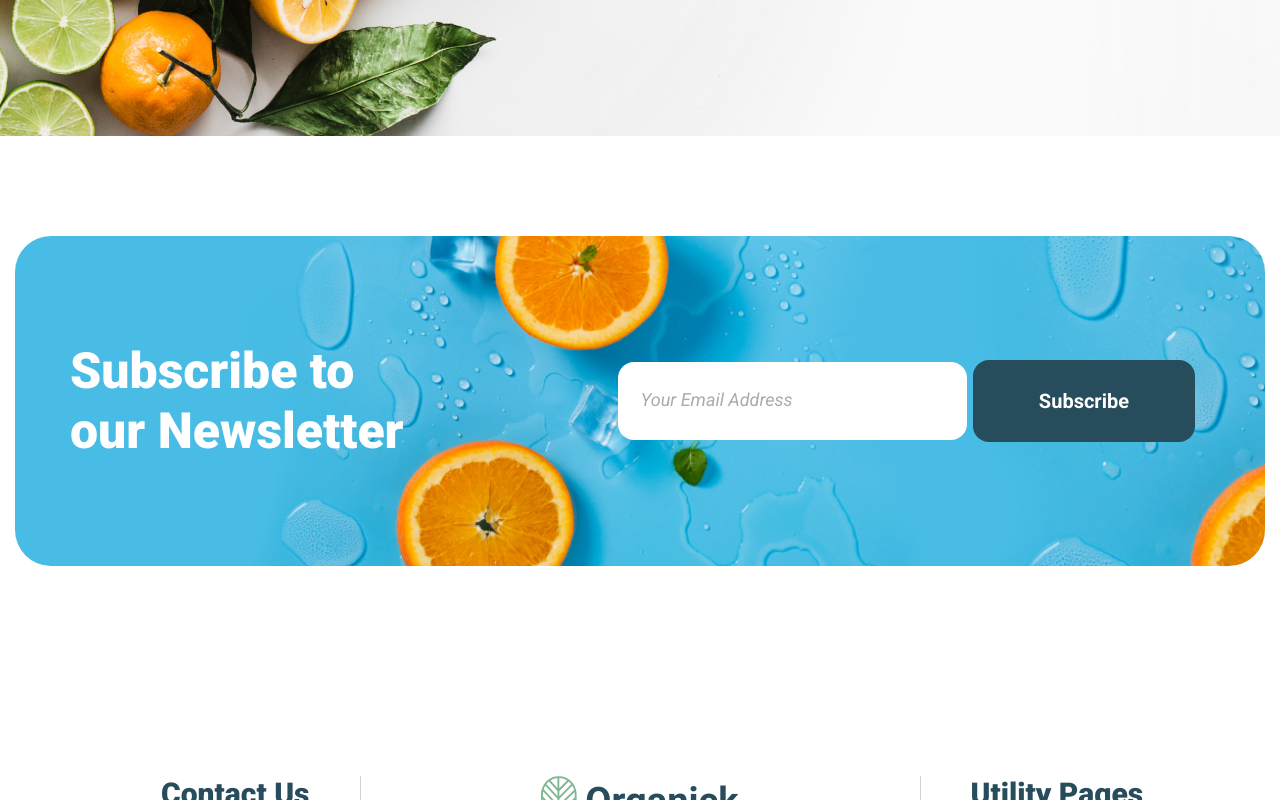
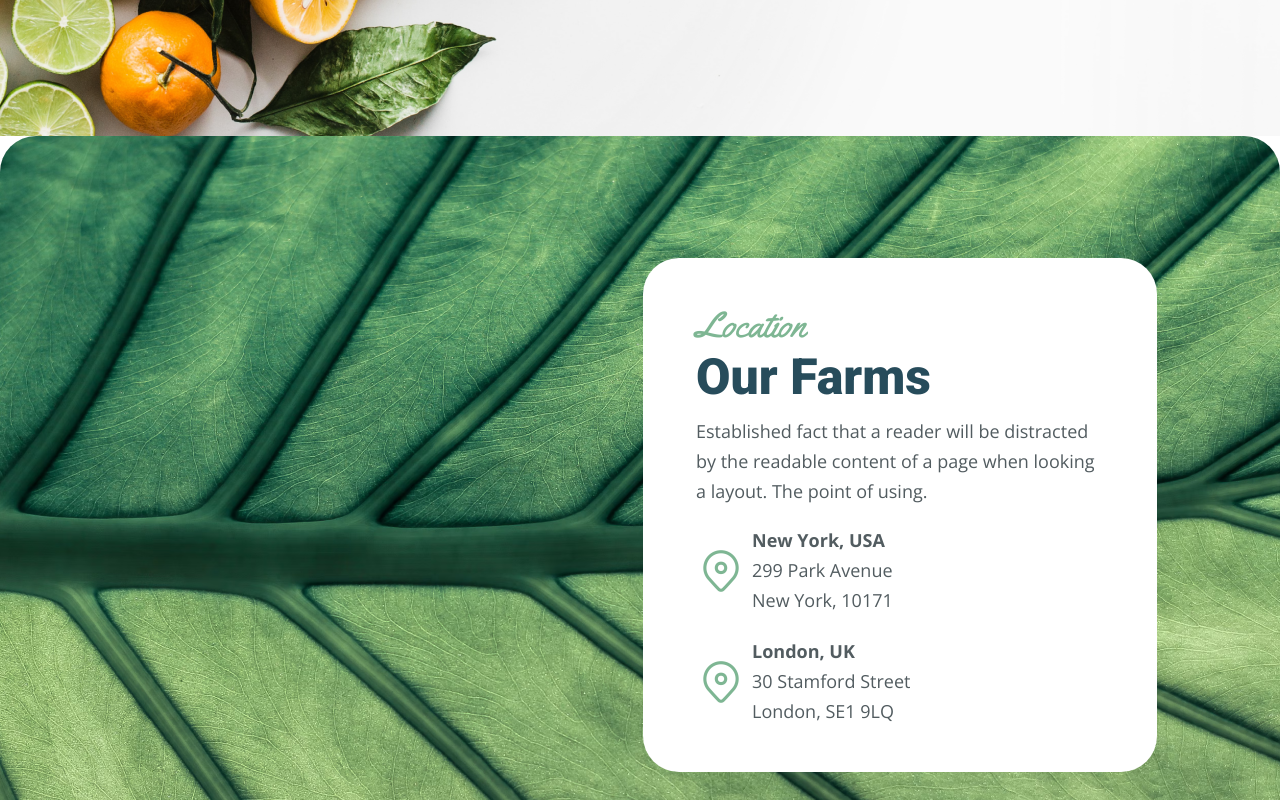
Before and after one commit to Anikonov-A/hillel_diploma_project, a React (Create React App) app: page /contacts in a window 1280 px wide. Shown: the part 520-1320 px from the top of the page. Built offline with nearby package versions, Linux system fonts and the light colour scheme.

Commit message:
Much to write. To make a long story short - did a lot )))

```diff
--- /dev/null
+++ b/src/common/locations.jsx
@@ -0,0 +1,4 @@
+export const locations = [
+    {city: 'New York', country: 'USA', address: '299 Park Avenue New York, 10171'},
+    {city: 'London', country: 'UK', address: '30 Stamford Street London, SE1 9LQ'},
+]
--- a/src/pages/ContactPage/ContactPage.jsx
+++ b/src/pages/ContactPage/ContactPage.jsx
@@ -1,10 +1,11 @@
 import './ContactPage.scss'
 import StyleGuide from "../../components/StyleGuide/StyleGuide";
-
+import LocationSection from './LocationSection/LocationSection';
 function ContactPage () {
 return(
     <div className="wrapper">
         <StyleGuide titleText="Contact Us" backgroundClass="bg-contact" />
+        <LocationSection></LocationSection>
     </div>
 )
 }
--- /dev/null
+++ b/src/pages/ContactPage/LocationSection/LocationLink/LocationLink.jsx
@@ -0,0 +1,22 @@
+import './LocationLink.scss';
+import {Link} from "react-router-dom";
+import Paragraph from '../../../../components/Paragraph/Paragraph';
+
+function LocationLink ({ country, city, address}) {
+
+    return (
+        <li className="location__place">
+            <Link to="https://www.google.com/maps/@48.49664,35.0552064,12z?authuser=0&entry=ttu" target="_blank">
+                <div className="location__icon">
+                    <img src="./images/locationsection/location-icon.svg" alt="location-icon"/>
+                </div>
+                <div className="location__info">
+                    <Paragraph addClasses="location__city">{city}, {country}</Paragraph>
+                    <div className="location__address">{address}</div>
+                </div>
+            </Link>
+        </li>
+    )
+}
+
+export default LocationLink;
--- /dev/null
+++ b/src/pages/ContactPage/LocationSection/LocationLink/LocationLink.scss
@@ -0,0 +1,32 @@
+.location{
+  &__place{
+    & a{
+      display: flex;
+      justify-content: flex-start;
+      align-items: center;
+      gap: 6px;
+      border-radius: var(--border-radius-button);
+      transition: all .3s ease-in-out;
+      &:hover{
+        background: var(--hover-bg-color);
+      }
+    }
+  }
+  &__city{
+    font-weight: 700;
+  }
+  &__info{
+    max-width: 160px;
+    width: 100%;
+  }
+  &__icon{
+    max-width: 50px;
+    width: 100%;
+  }
+  &__address{
+    font-size: 18px;
+    line-height: 1.65;
+    color: var(--paragraph-color);
+    font-family: 'Open Sans', sans-serif;
+  }
+}
--- /dev/null
+++ b/src/pages/ContactPage/LocationSection/LocationList/LocationList.jsx
@@ -0,0 +1,20 @@
+import './LocationList.scss';
+import {locations} from '../../../../common/locations';
+import LocationLink from '../LocationLink/LocationLink';
+
+function LocationList () {
+    return (
+        <ul className="location__list">
+            {locations.map((location) => (
+                <LocationLink
+                    country={location.country}
+                    key={location.address}
+                    city={location.city}
+                    address={location.address}
+                />
+            ))}
+        </ul>
+    )
+}
+
+export default LocationList;
--- /dev/null
+++ b/src/pages/ContactPage/LocationSection/LocationList/LocationList.scss
@@ -0,0 +1,5 @@
+.location__list{
+  display: flex;
+  flex-direction: column;
+  gap: 22px;
+}
--- /dev/null
+++ b/src/pages/ContactPage/LocationSection/LocationSection.jsx
@@ -0,0 +1,24 @@
+import './LocationSection.scss';
+import Span from '../../../components/Span/Span';
+import Title from '../../../components/Title/Title';
+import Paragraph from '../../../components/Paragraph/Paragraph';
+import LocationList from './LocationList/LocationList';
+function LocationSection () {
+    return (
+        <section className="location">
+            <div className="container">
+                <div className="location__content">
+                    <Span addClasses="location__span">Location</Span>
+                    <Title addClasses="location__title" size={2}>Our Farms</Title>
+                    <Paragraph addClasses="location__desc">
+                        Established fact that a reader will be distracted by the readable content of a page
+                        when looking a layout. The point of using.
+                    </Paragraph>
+                    <LocationList></LocationList>
+                </div>
+            </div>
+        </section>
+    )
+}
+
+export default LocationSection;
--- /dev/null
+++ b/src/pages/ContactPage/LocationSection/LocationSection.scss
@@ -0,0 +1,21 @@
+.location{
+  padding-top: 122px;
+  padding-bottom: 122px;
+  border-radius: var(--border-radius-card);
+  background: url("../../../../public/images/locationsection/location-bg.png") center / cover no-repeat;
+  &__content{
+    max-width: 514px;
+    width: 100%;
+    background: var(--white-color);
+    border-radius: var(--border-radius-card);
+    padding: 46px 53px;
+    margin-left: auto;
+    margin-right: 108px;
+  }
+  &__title{
+    margin-bottom: 10px;
+  }
+  &__desc{
+    margin-bottom: 20px;
+  }
+}
```
Also changed, not shown: public/images/locationsection/location-bg.png (added), public/images/locationsection/location-icon.svg (added).
